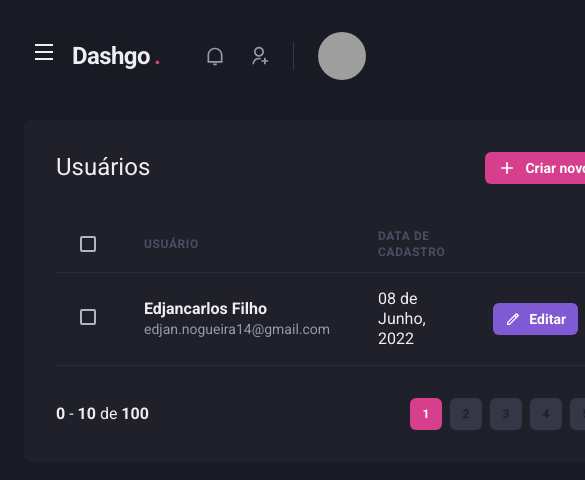
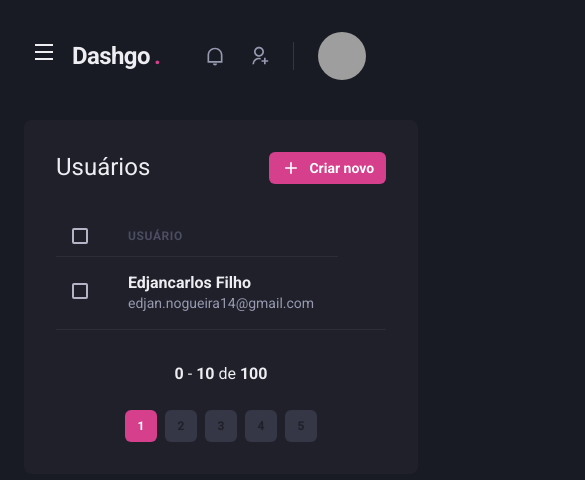
Before and after one commit to edcnogueira/dashgo, a Next.js app: page /users in a window 390 px wide. Shown: the top 480 px of the page, 585 px wide, since content can reach past the window. Built offline with nearby package versions, Linux system fonts and the light colour scheme; grey boxes are pictures that could not be loaded.

Commit message:
feat: cria responsividade da tabela de usuários

```diff
--- a/src/components/Pagination/index.jsx
+++ b/src/components/Pagination/index.jsx
@@ -4,7 +4,7 @@ import { PaginationItem } from "./PaginationItem";
 export default function Pagination() {
   return (
     <Stack
-      direction="row"
+      direction={["column", "row"]}
       spacing="6"
       mt="8"
       justify="space-between"
--- a/src/pages/users/index.jsx
+++ b/src/pages/users/index.jsx
@@ -1,4 +1,4 @@
-import { Box, Button, Checkbox, Flex, Heading, Icon, Table, Tbody, Td, Text, Th, Thead, Tr } from "@chakra-ui/react";
+import { Box, Button, Checkbox, Flex, Heading, Icon, Table, Tbody, Td, Text, Th, Thead, Tr, useBreakpointValue } from "@chakra-ui/react";
 import { RiAddLine, RiPencilLine } from "react-icons/ri";
 import Header from "../../components/Header";
 import Pagination from "../../components/Pagination";
@@ -6,6 +6,10 @@ import Sidebar from "../../components/Sidebar";
 
 
 export default function UserList() {
+    const isWideVersion = useBreakpointValue({
+        base: false,
+        lg: true
+    })
     return (
         <Box>
             <Header />
@@ -26,17 +30,17 @@ export default function UserList() {
                     >
                         <Thead>
                             <Tr>
-                                <Th px="6" color="gray.300" w="8">
+                                <Th px={["4", "4", "6"]} color="gray.300" w="8">
                                     <Checkbox colorScheme="pink" />
                                 </Th>
                                 <Th>Usuário</Th>
-                                <Th>Data de cadastro</Th>
-                                <Th w="8"></Th>
+                                {isWideVersion && <Th>Data de cadastro</Th>}
+                                {isWideVersion && <Th w="8"></Th>}
                             </Tr>
                         </Thead>
                         <Tbody>
                             <Tr>
-                                <Td px="6">
+                                <Td px={["4", "4", "6"]}>
                                     <Checkbox colorScheme="pink" />
                                 </Td>
                                 <Td>
@@ -45,13 +49,16 @@ export default function UserList() {
                                         <Text fontSize="sm" color="gray.300">edjan.nogueira14@gmail.com</Text>
                                     </Box>
                                 </Td>
+                                {isWideVersion && <Td>
+                                    08 de Junho, 2022
+                                </Td>}
                                 <Td>
-                                    08 de Junho, 2022
-                                </Td>
-                                <Td>
-                                    <Button as="a" size="sm" fontSize="sm" colorScheme="purple" leftIcon={<Icon as={RiPencilLine} fontSize="16" />}>
-                                        Editar
-                                    </Button>
+                                    {isWideVersion && (
+                                        <Button as="a" size="sm" fontSize="sm" colorScheme="purple" leftIcon={<Icon as={RiPencilLine} fontSize="16" />}>
+                                            Editar
+                                        </Button>
+                                    )}
+
                                 </Td>
                             </Tr>
                         </Tbody>
```
